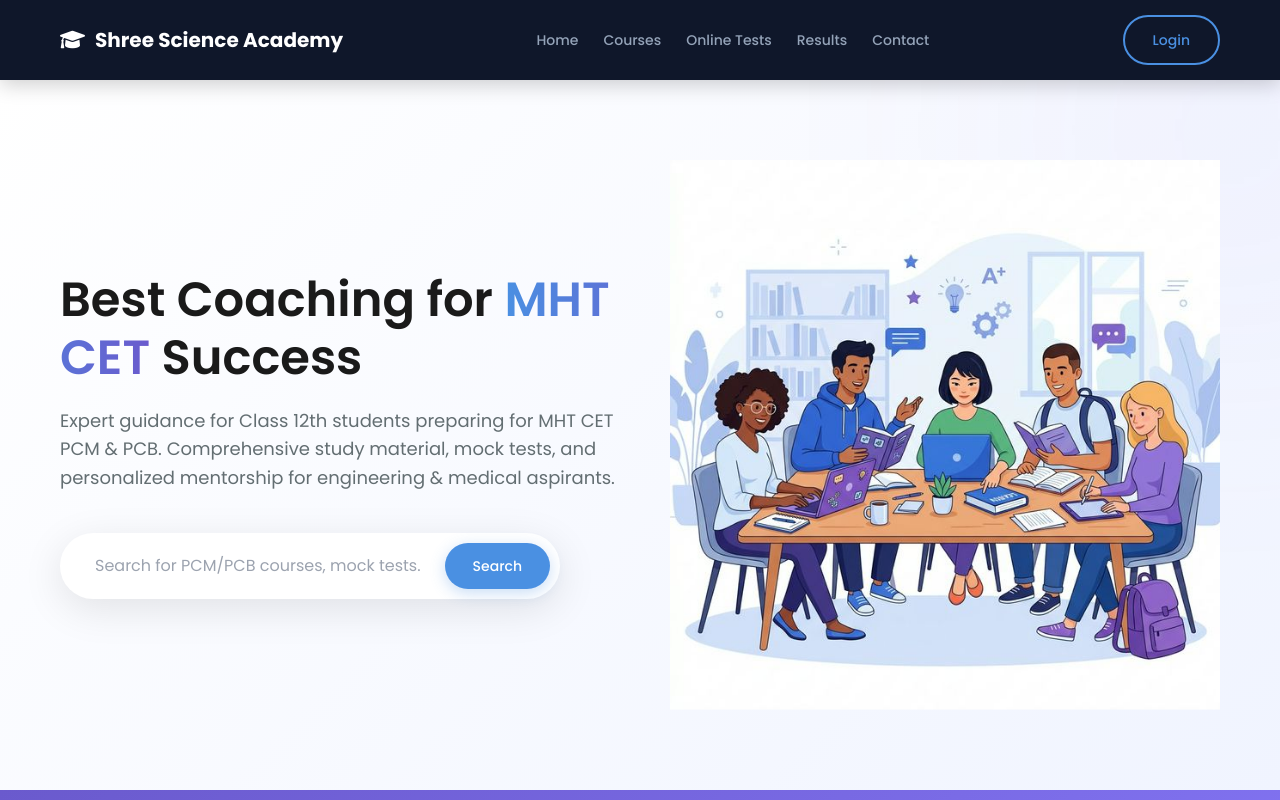
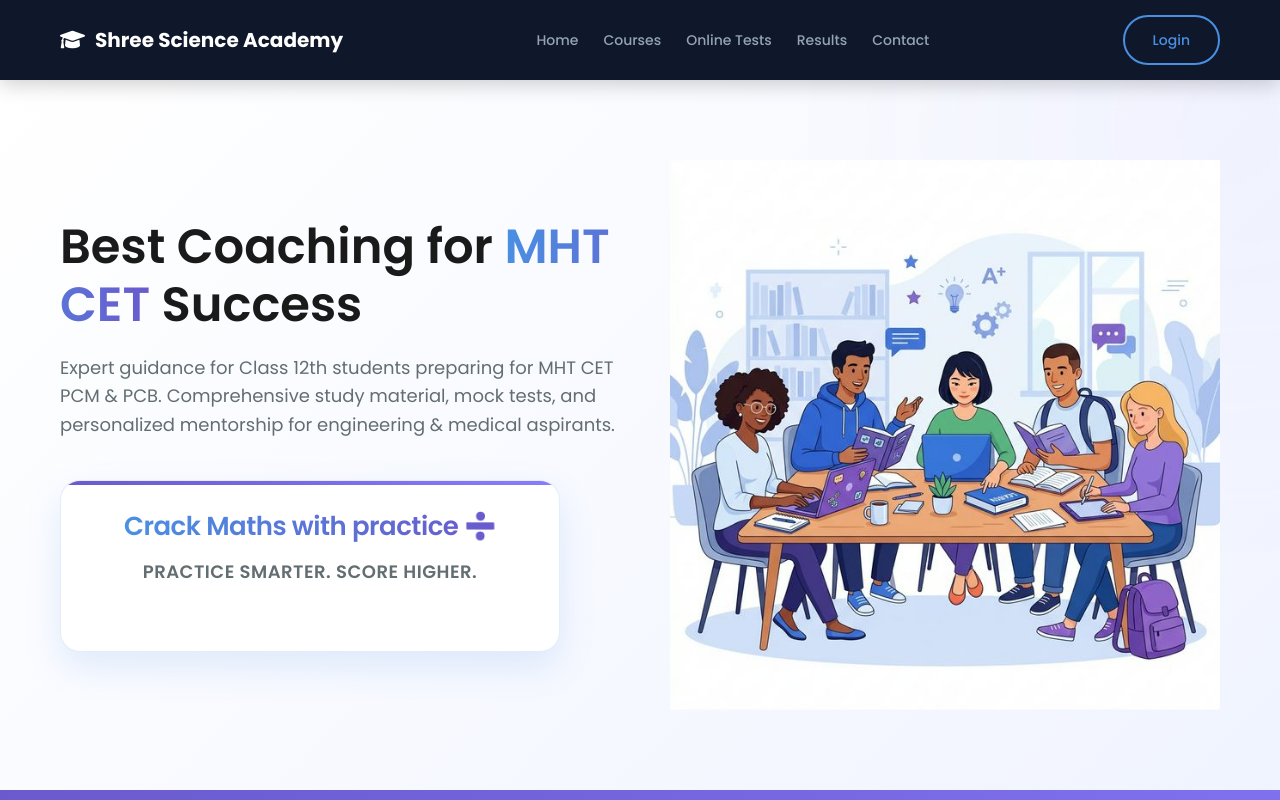
Before and after one commit to PatilSharvil/Shree-Classes-Proctored-Web-App, a React (Vite) app in the folder frontend/: page / in a window 1280 px wide. Shown: the top 800 px of the page. Built offline with nearby package versions, Linux system fonts and the light colour scheme; no server answers.

Commit message:
Enhanced the Home page component (Removed the search bar -> card)

```diff
--- a/frontend/src/pages/LandingPage.css
+++ b/frontend/src/pages/LandingPage.css
@@ -214,21 +214,63 @@
     margin-bottom: 40px;
 }
 
-.search-box {
+.rotating-text-container {
+    background: var(--white);
+    padding: 25px 40px;
+    border-radius: 20px;
+    box-shadow: 0 15px 35px rgba(74, 144, 226, 0.15);
+    border: 1px solid rgba(74, 144, 226, 0.15);
+    max-width: 500px;
+    text-align: center;
+    min-height: 130px;
     display: flex;
-    background: var(--white);
-    padding: 10px;
-    border-radius: 50px;
-    box-shadow: 0 10px 40px rgba(0,0,0,0.1);
-    max-width: 500px;
+    flex-direction: column;
+    justify-content: center;
+    align-items: center;
+    position: relative;
+    overflow: hidden;
 }
 
-.search-box input {
-    flex: 1;
-    border: none;
-    padding: 0 25px;
-    font-size: 16px;
-    outline: none;
+.rotating-text-container::before {
+    content: '';
+    position: absolute;
+    top: 0;
+    left: 0;
+    width: 100%;
+    height: 4px;
+    background: var(--secondary-gradient);
+}
+
+.rotating-text {
+    font-size: 26px;
+    font-weight: 800;
+    background: linear-gradient(to right, #4A90E2, #6A5ACD);
+    -webkit-background-clip: text;
+    background-clip: text;
+    -webkit-text-fill-color: transparent;
+    margin-bottom: 10px;
+    margin-top: 0;
+    letter-spacing: -0.5px;
+}
+
+.rotating-subtitle {
+    font-size: 14px;
+    color: var(--text-light);
+    font-weight: 600;
+    margin: 0;
+    letter-spacing: 0.5px;
+    text-transform: uppercase;
+}
+
+.fade-animation {
+    animation: textFade 2.5s infinite;
+}
+
+@keyframes textFade {
+    0% { opacity: 0; transform: translateY(10px); }
+    15% { opacity: 1; transform: translateY(0); }
+    85% { opacity: 1; transform: translateY(0); }
+    100% { opacity: 0; transform: translateY(-10px); }
 }
 
 .hero-stats {
--- a/frontend/src/pages/LandingPage.jsx
+++ b/frontend/src/pages/LandingPage.jsx
@@ -1,9 +1,23 @@
-import React, { useEffect } from 'react';
+import React, { useEffect, useState } from 'react';
 import { Link, useNavigate } from 'react-router-dom';
 import './LandingPage.css';
 
 const LandingPage = () => {
   const navigate = useNavigate();
+
+  const [currentTextIndex, setCurrentTextIndex] = useState(0);
+  const rotatingTexts = [
+    "Boost your Physics score 📈",
+    "Master Chemistry concepts 🧪",
+    "Crack Maths with practice ➗"
+  ];
+
+  useEffect(() => {
+    const interval = setInterval(() => {
+      setCurrentTextIndex((prevIndex) => (prevIndex + 1) % rotatingTexts.length);
+    }, 2500); // changes every 2.5 seconds
+    return () => clearInterval(interval);
+  }, []);
 
   useEffect(() => {
     // Mobile Menu Toggle logic
@@ -125,9 +139,11 @@ const LandingPage = () => {
           <div className="hero-text">
             <h1>Best Coaching for <span>MHT CET</span> Success</h1>
             <p>Expert guidance for Class 12th students preparing for MHT CET PCM & PCB. Comprehensive study material, mock tests, and personalized mentorship for engineering & medical aspirants.</p>
-            <div className="search-box">
-              <input type="text" placeholder="Search for PCM/PCB courses, mock tests..." />
-              <button className="btn btn-primary">Search</button>
+            <div className="rotating-text-container">
+              <h2 key={currentTextIndex} className="rotating-text fade-animation">
+                {rotatingTexts[currentTextIndex]}
+              </h2>
+              <p className="rotating-subtitle">Practice smarter. Score higher.</p>
             </div>
           </div>
           <div className="hero-image">
```
